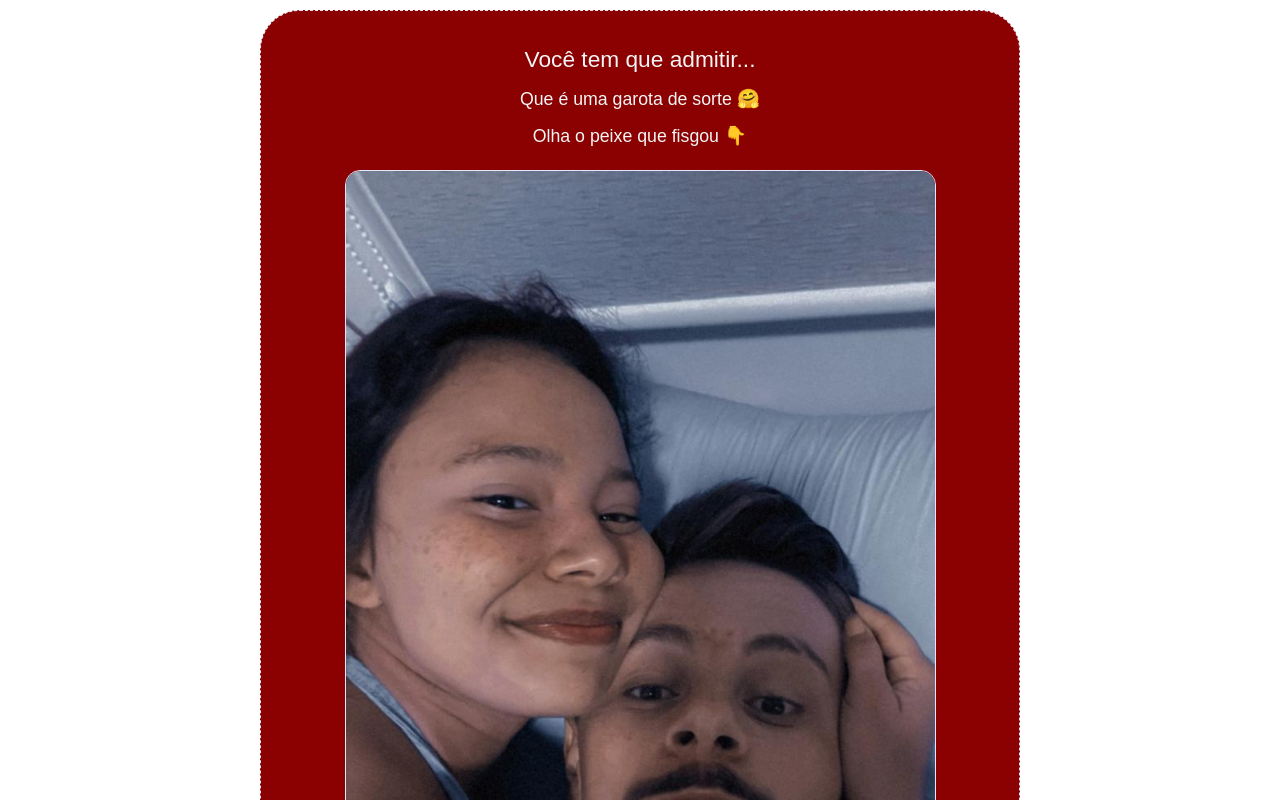
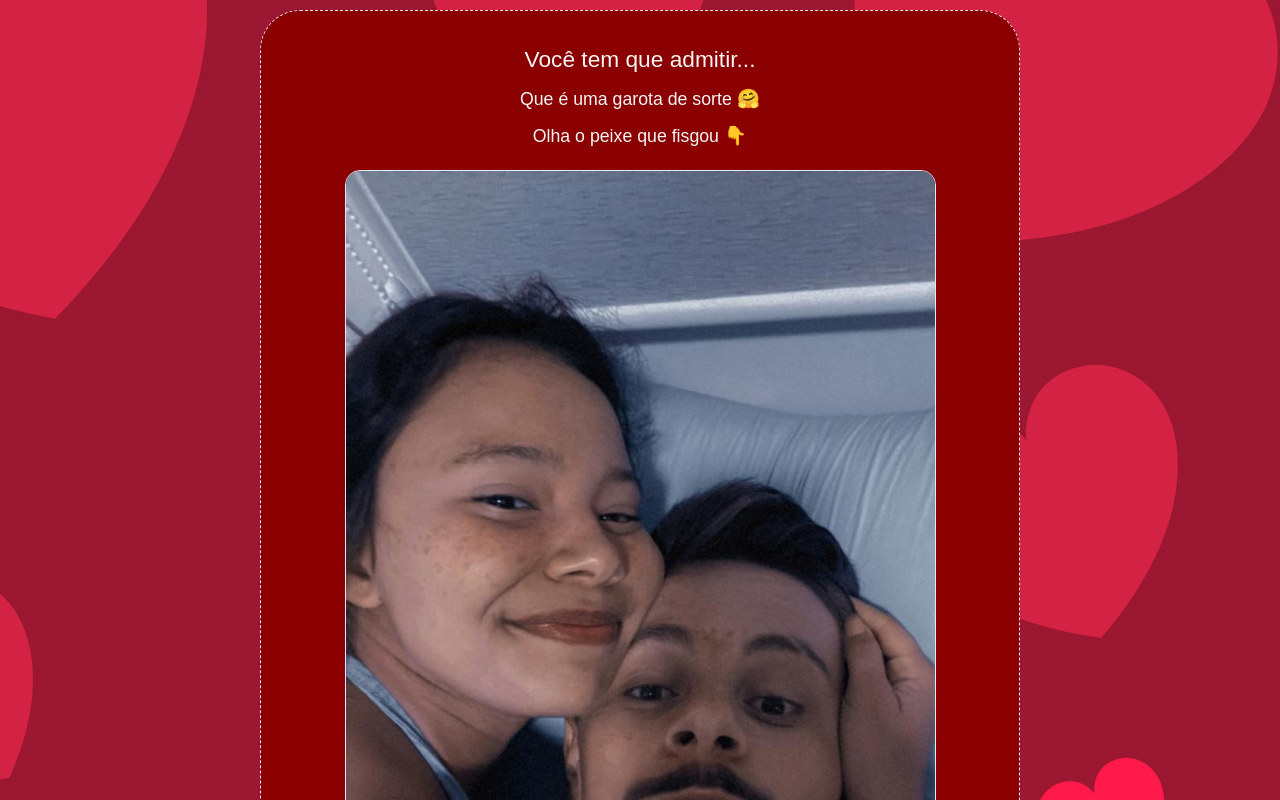
Before and after one commit to HoffsDavid/Baby, a plain HTML site: page index.html in a window 1280 px wide. Shown: the top 800 px of the page. Drawn offline with Linux system fonts and the light colour scheme; a web font is replaced by a local one.

Commit message:
Update styles.css

```diff
--- a/styles.css
+++ b/styles.css
@@ -1,7 +1,7 @@
 
 
 body {
-	background-image: url("fotos/back.jpg");
+	background-image: url("back.jpg");
 	font-family: 'KG Miss Speechy IPA', sans-serif;
 
 	color: white;
```
